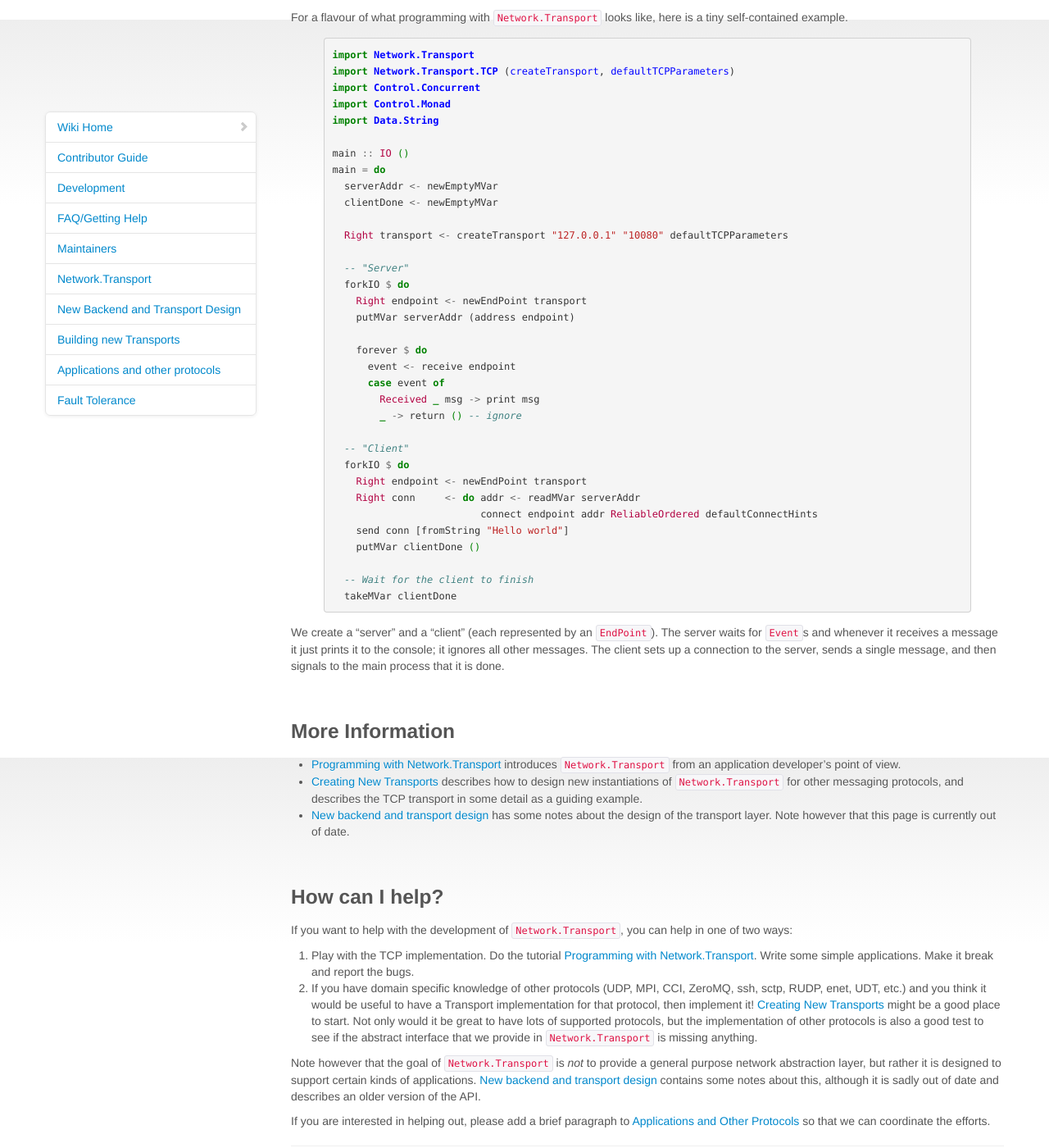
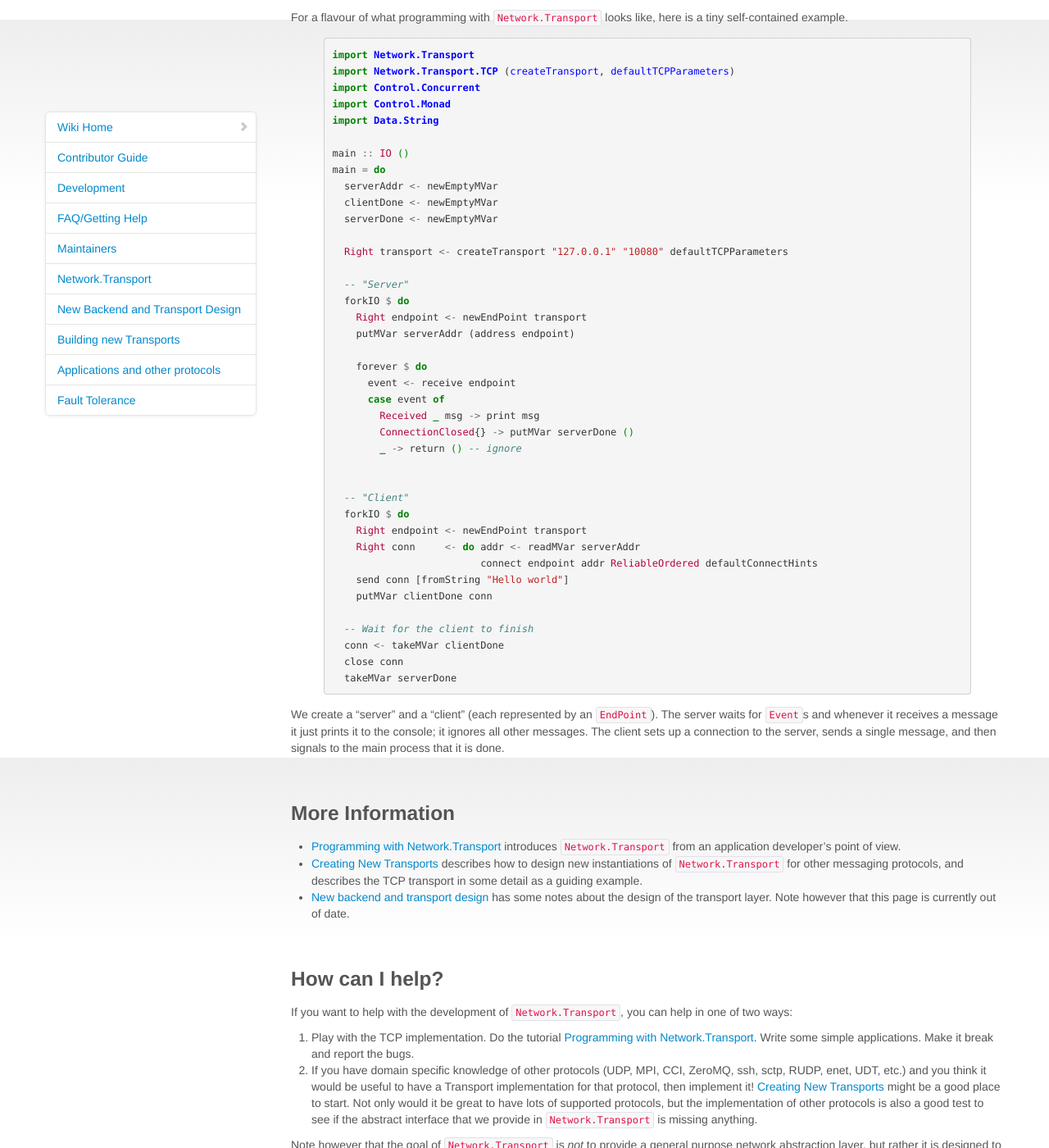
Before and after one commit to haskell-distributed/distributed-process, a Jekyll site: the page built from wiki/networktransport.md, in a window 1280 px wide and 1400 px high, scrolled down 876 px. Shown: the whole window at 82% size. Built offline with Jekyll 4.4.1, drawn with Linux system fonts in a browser that asks for light colours; comment, search, counter and statistics services are not loaded.

Commit message:
Update network-transport Hello World program.
Fixes #28.

```diff
--- a/wiki/networktransport.md
+++ b/wiki/networktransport.md
@@ -55,6 +55,7 @@ main :: IO ()
 main = do
   serverAddr <- newEmptyMVar
   clientDone <- newEmptyMVar
+  serverDone <- newEmptyMVar
 
   Right transport <- createTransport "127.0.0.1" "10080" defaultTCPParameters
 
@@ -67,7 +68,9 @@ main = do
       event <- receive endpoint
       case event of
         Received _ msg -> print msg
+        ConnectionClosed{} -> putMVar serverDone ()
         _ -> return () -- ignore
+
 
   -- "Client"
   forkIO $ do
@@ -75,10 +78,12 @@ main = do
     Right conn     <- do addr <- readMVar serverAddr
                          connect endpoint addr ReliableOrdered defaultConnectHints
     send conn [fromString "Hello world"]
-    putMVar clientDone ()
+    putMVar clientDone conn
 
   -- Wait for the client to finish
-  takeMVar clientDone
+  conn <- takeMVar clientDone
+  close conn
+  takeMVar serverDone
 {% endhighlight %}
 
 We create a "server" and a "client" (each represented by an `EndPoint`).
```
